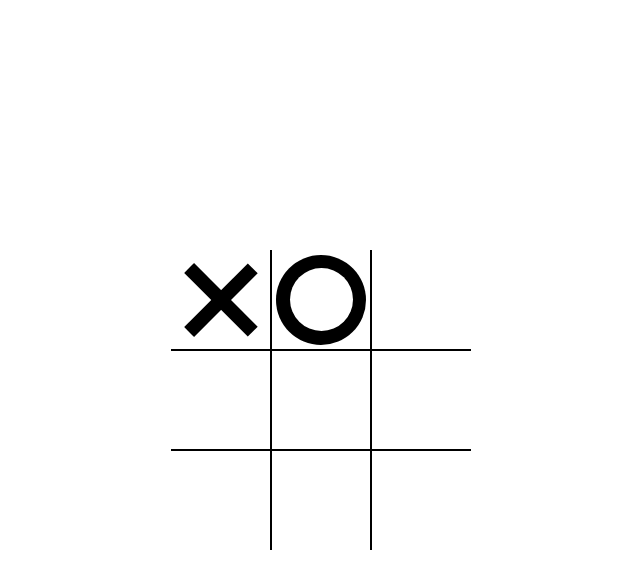
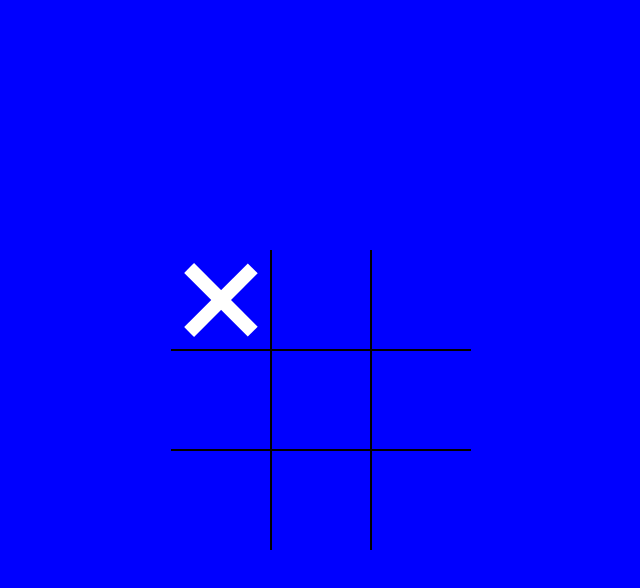
Before and after one commit to DreBenj123/TIC-TAC-TOE, a plain HTML site: page index.html in a window 1280 px wide. Both pictures are taken after a click on the element 540 px from the left and 300 px from the top of the page. Shown: the whole page, without its empty margins (319-959 px from the left). Drawn offline with Linux system fonts and the light colour scheme.

Commit message:
Game Finished

```diff
--- a/index.html
+++ b/index.html
@@ -1,30 +1,31 @@
 <!DOCTYPE html>
 <html lang="en">
+
 <head>
     <meta charset="UTF-8">
-    <meta http-equiv="X-UA-Compatible" content="IE=edge">
     <meta name="viewport" content="width=device-width, initial-scale=1.0">
-    <link rel = "stylesheet" href = "style.css">
-    <script src="index.js" type="text/javascript"></script>
-</script>
-    <title> Tic Tac Toe</title>
+    <meta http-equiv="X-UA-Compatible" content="ie=edge">
+    <link rel="stylesheet" href="style.css">
+    <script src="index.js" defer></script>
+    <title>Document</title>
 </head>
+
 <body>
-    <div class = "board x" id = " board">
-        <div class="cell x" data-cell></div>
-        <div class="cell circle" data-cell></div>
+    <div class="board" id="board">
         <div class="cell" data-cell></div>
         <div class="cell" data-cell></div>
         <div class="cell" data-cell></div>
-        <div class="cell" data-cell ></div>
+        <div class="cell" data-cell></div>
+        <div class="cell" data-cell></div>
+        <div class="cell" data-cell></div>
         <div class="cell" data-cell></div>
         <div class="cell" data-cell></div>
         <div class="cell" data-cell></div>
     </div>
-    <div class="winning-message" id=" winningMessage">
-        <div
-            data-winning-message-text> X Is The Winner!!!</div>
-        <button id = "restart-button">RESTART</button>
+    <div class="winning-message" id="winningMessage">
+        <div data-winning-message-text></div>
+        <button id="restartButton">Restart</button>
     </div>
 </body>
+
 </html>
--- a/index.js
+++ b/index.js
@@ -0,0 +1,94 @@
+const X_CLASS = "x";
+const CIRCLE_CLASS = "circle";
+const WINNING_COMBINATIONS = [
+  [0, 1, 2],
+  [3, 4, 5],
+  [6, 7, 8],
+  [0, 3, 6],
+  [1, 4, 7],
+  [2, 5, 8],
+  [0, 4, 8],
+  [2, 4, 6],
+];
+const cellElements = document.querySelectorAll("[data-cell]");
+const board = document.getElementById("board");
+const winningMessageElement = document.getElementById("winningMessage");
+const winningMessageTextElement = document.querySelector(
+  "[data-winning-message-text]"
+);
+let circleTurn;
+
+startGame();
+
+restartButton.addEventListener("click", startGame);
+
+function startGame() {
+  circleTurn = false;
+  cellElements.forEach((cell) => {
+    cell.classList.remove(X_CLASS);
+    cell.classList.remove(CIRCLE_CLASS);
+    cell.removeEventListener("click", handleClick);
+    cell.addEventListener("click", handleClick, { once: true });
+  });
+  setBoardHoverClass();
+  winningMessageElement.classList.remove("show");
+}
+
+function handleClick(e) {
+  const cell = e.target;
+  const currentClass = circleTurn ? CIRCLE_CLASS : X_CLASS;
+  placeMark(cell, currentClass);
+  if (checkWin(currentClass)) {
+    endGame(false);
+  } else if (isDraw()) {
+    endGame(true);
+  } else {
+    swapTurns();
+    setBoardHoverClass();
+  }
+}
+
+function endGame(draw) {
+  if (draw) {
+    winningMessageTextElement.innerText = "Draw!";
+  } else {
+    winningMessageTextElement.innerText = `${
+      circleTurn ? "Circle" : "X"
+    } Wins!!`;
+  }
+  winningMessageElement.classList.add("show");
+}
+
+function isDraw() {
+  return [...cellElements].every((cell) => {
+    return (
+      cell.classList.contains(X_CLASS) || cell.classList.contains(CIRCLE_CLASS)
+    );
+  });
+}
+
+function placeMark(cell, currentClass) {
+  cell.classList.add(currentClass);
+}
+
+function swapTurns() {
+  circleTurn = !circleTurn;
+}
+
+function setBoardHoverClass() {
+  board.classList.remove(X_CLASS);
+  board.classList.remove(CIRCLE_CLASS);
+  if (circleTurn) {
+    board.classList.add(CIRCLE_CLASS);
+  } else {
+    board.classList.add(X_CLASS);
+  }
+}
+
+function checkWin(currentClass) {
+  return WINNING_COMBINATIONS.some((combination) => {
+    return combination.every((index) => {
+      return cellElements[index].classList.contains(currentClass);
+    });
+  });
+}
--- a/style.css
+++ b/style.css
@@ -1,12 +1,13 @@
-*, *::after, *::before{
+*, *::after, *::before {
   box-sizing: border-box;
 }
-:root{
+
+:root {
   --cell-size: 100px;
-    --mark-size:calc(var(--cell-size) * .9);
+  --mark-size: calc(var(--cell-size) * .9);
 }
 
-body{
+body {
   margin: 0;
 }
 
@@ -16,37 +17,39 @@ body{
   display: grid;
   justify-content: center;
   align-content: center;
-    grid-template-columns: repeat(3, auto);
-
+  justify-items: center;
+  align-items: center;
+  grid-template-columns: repeat(3, auto)
 }
 
 .cell {
-    width: 100px;
-    height:100px;
+  width: var(--cell-size);
+  height: var(--cell-size);
   border: 1px solid black;
-    display:flex;
+  display: flex;
   justify-content: center;
   align-items: center;
   position: relative;
   cursor: pointer;
 }
+
 .cell:first-child,
 .cell:nth-child(2),
-.cell:nth-child(3){
+.cell:nth-child(3) {
   border-top: none;
 }
 
-.cell:nth-child(3n + 1){
+.cell:nth-child(3n + 1) {
   border-left: none;
 }
 
-.cell:nth-child(3n + 3){
+.cell:nth-child(3n + 3) {
   border-right: none;
 }
 
 .cell:last-child,
 .cell:nth-child(8),
-.cell:nth-child(7){
+.cell:nth-child(7) {
   border-bottom: none;
 }
 
@@ -57,61 +60,59 @@ body{
 
 .cell.x::before,
 .cell.x::after,
-.cell.circle::before{
-    background-color: black;
+.cell.circle::before {
+  background-color: white;
 }
-
 
 .board.x .cell:not(.x):not(.circle):hover::before,
 .board.x .cell:not(.x):not(.circle):hover::after,
-.board.circle .cell:not(.x):not(.circle):hover::before,
-.board.circle .cell:not(.x):not(.circle):hover::after{
-    background-color: lightgrey;
+.board.circle .cell:not(.x):not(.circle):hover::before {
+  background-color: lightsteelblue;
 }
 
 .cell.x::before,
 .cell.x::after,
 .board.x .cell:not(.x):not(.circle):hover::before,
-.board.x .cell:not(.x):not(.circle):hover::after{
+.board.x .cell:not(.x):not(.circle):hover::after {
   content: '';
   position: absolute;
   width: calc(var(--mark-size) * .15);
-height : var(--mark-size);
+  height: var(--mark-size);
 }
 
 .cell.x::before,
-.board.x .cell:not(.x):not(.circle):hover::before{
+.board.x .cell:not(.x):not(.circle):hover::before {
   transform: rotate(45deg);
 }
 
 .cell.x::after,
-.board.x .cell:not(.x):not(.circle):hover::after{
+.board.x .cell:not(.x):not(.circle):hover::after {
   transform: rotate(-45deg);
 }
 
 .cell.circle::before,
 .cell.circle::after,
 .board.circle .cell:not(.x):not(.circle):hover::before,
-.board.circle .cell:not(.x):not(.circle):hover::after{
+.board.circle .cell:not(.x):not(.circle):hover::after {
   content: '';
   position: absolute;
-border-radius: 50% ;
+  border-radius: 50%;
 }
 
 .cell.circle::before,
-.board.circle .cell:not(.x):not(.circle):hover::before{
+.board.circle .cell:not(.x):not(.circle):hover::before {
   width: var(--mark-size);
-height : var(--mark-size);
+  height: var(--mark-size);
 }
 
 .cell.circle::after,
-.board.circle .cell:not(.x):not(.circle):hover::after{
+.board.circle .cell:not(.x):not(.circle):hover::after {
   width: calc(var(--mark-size) * .7);
-height : calc(var(--mark-size) * .7);
-background-color: white;
+  height: calc(var(--mark-size) * .7);
+  background-color: blue;
 }
 
-.winning-message{
+.winning-message {
   display: none;
   position: fixed;
   top: 0;
@@ -133,14 +134,17 @@ background-color: white;
   padding: .25em .5em;
   cursor: pointer;
 }
-.winning-message button:hover{
+
+.winning-message button:hover {
   background-color: black;
   color: white;
   border-color: white;
-
-
 }
 
-.winning-message.show{
-    display:flex;
+.winning-message.show {
+  display: flex;
 }
+
+.board{
+    background-color: blue;
+}
```
Lines whose indentation alone changed are shown as unchanged.
